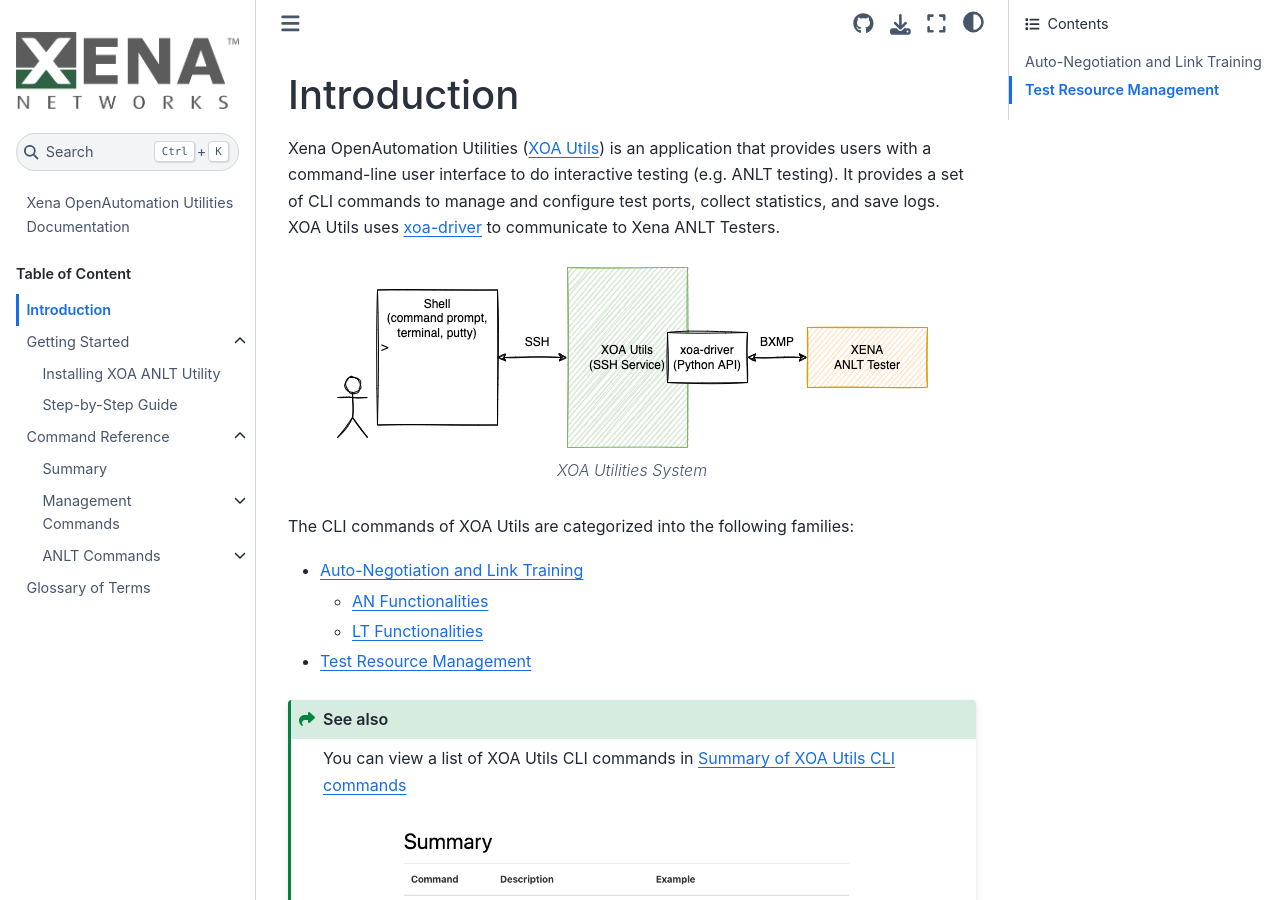
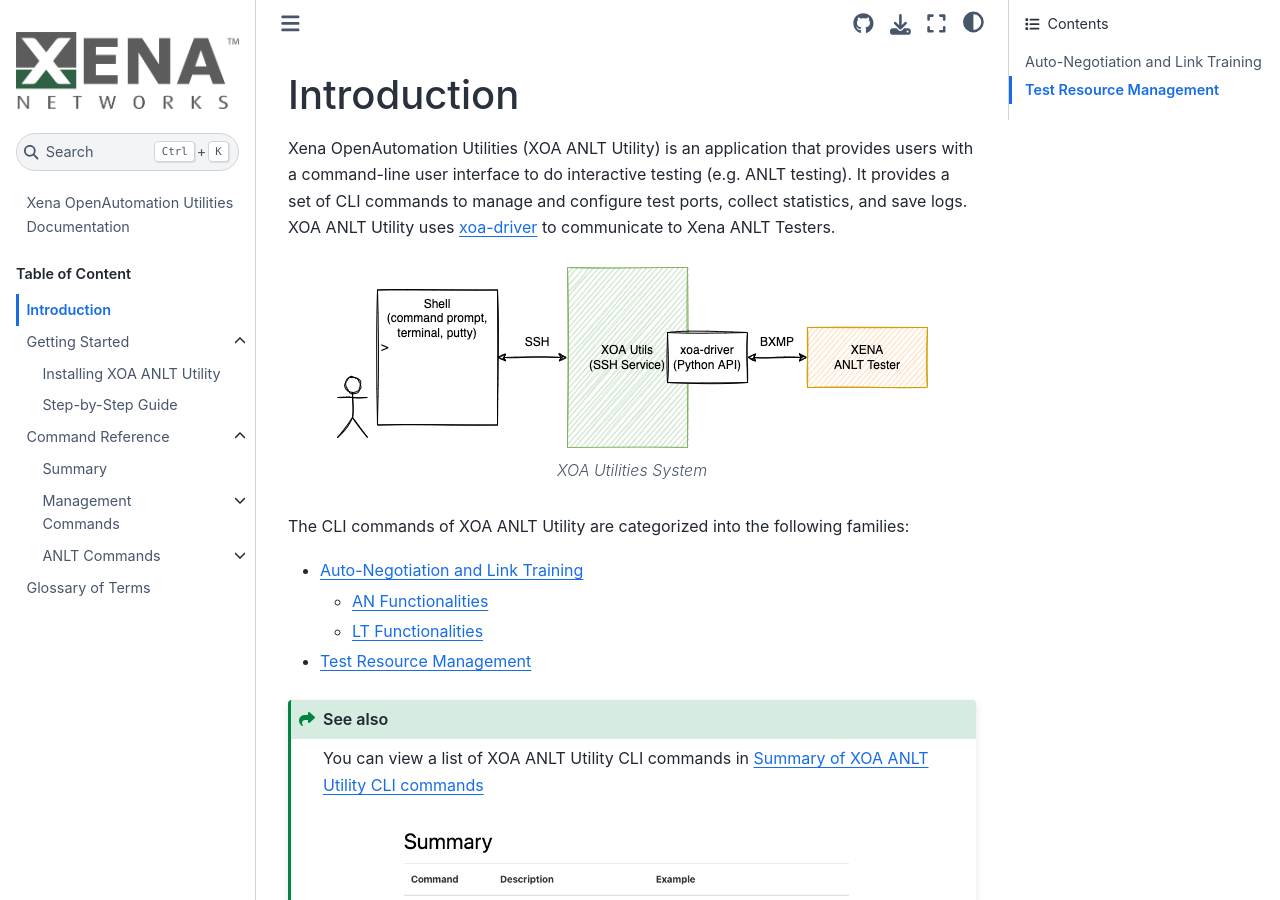
Before and after one commit to xenanetworks/open-automation-utilities, a Sphinx documentation site: the page built from docs/source/introduction.rst, in a window 1280 px wide and 900 px high. Built offline with Sphinx 7.4.7 and the Sphinx Book theme 1.1.4, drawn with Linux system fonts in a browser that asks for light colours; some of the changed text lies outside the part shown.

Commit message:
Update intro

```diff
--- a/docs/source/introduction.rst
+++ b/docs/source/introduction.rst
@@ -1,7 +1,7 @@
 Introduction
 ============
 
-Xena OpenAutomation Utilities (:term:`XOA Utils`) is an application that provides users with a command-line user interface to do interactive testing (e.g. ANLT testing). It provides a set of CLI commands to manage and configure test ports, collect statistics, and save logs. XOA Utils uses `xoa-driver <https://pypi.org/project/xoa-driver/>`_ to communicate to Xena ANLT Testers.
+Xena OpenAutomation Utilities (:term:`XOA ANLT Utility`) is an application that provides users with a command-line user interface to do interactive testing (e.g. ANLT testing). It provides a set of CLI commands to manage and configure test ports, collect statistics, and save logs. XOA ANLT Utility uses `xoa-driver <https://pypi.org/project/xoa-driver/>`_ to communicate to Xena ANLT Testers.
 
 .. figure:: /_static/xoa_utils_sys.png
     :scale: 100 %
@@ -9,7 +9,7 @@ Xena OpenAutomation Utilities (:term:`XOA Utils`) is an application that provide
 
     `XOA Utilities System`
 
-The CLI commands of XOA Utils are categorized into the following families:
+The CLI commands of XOA ANLT Utility are categorized into the following families:
 
 * `Auto-Negotiation and Link Training`_
 
@@ -21,7 +21,7 @@ The CLI commands of XOA Utils are categorized into the following families:
 
 .. seealso::
 
-    You can view a list of XOA Utils CLI commands in :doc:`Summary of XOA Utils CLI commands </cli_ref/summary/index>`
+    You can view a list of XOA ANLT Utility CLI commands in :doc:`Summary of XOA ANLT Utility CLI commands </cli_ref/summary/index>`
 
     .. figure:: /_static/cli_summary_preview.png
         :scale: 60 %
@@ -76,7 +76,7 @@ Auto Negotiation and Link Training are in principle two **independent** processe
     Read more about `Auto Negotiation and Link Training on NRZ and PAM4 based Ethernet Interfaces <https://xenanetworks.com/whitepaper/autoneg-link-training/>`_.
 
 
-In XOA Utils, you can find the following functionalities to do auto-negotiation and link training interactive tests.
+In XOA ANLT Utility, you can find the following functionalities to do auto-negotiation and link training interactive tests.
 
 AN Functionalities
 ^^^^^^^^^^^^^^^^^^^^
```
